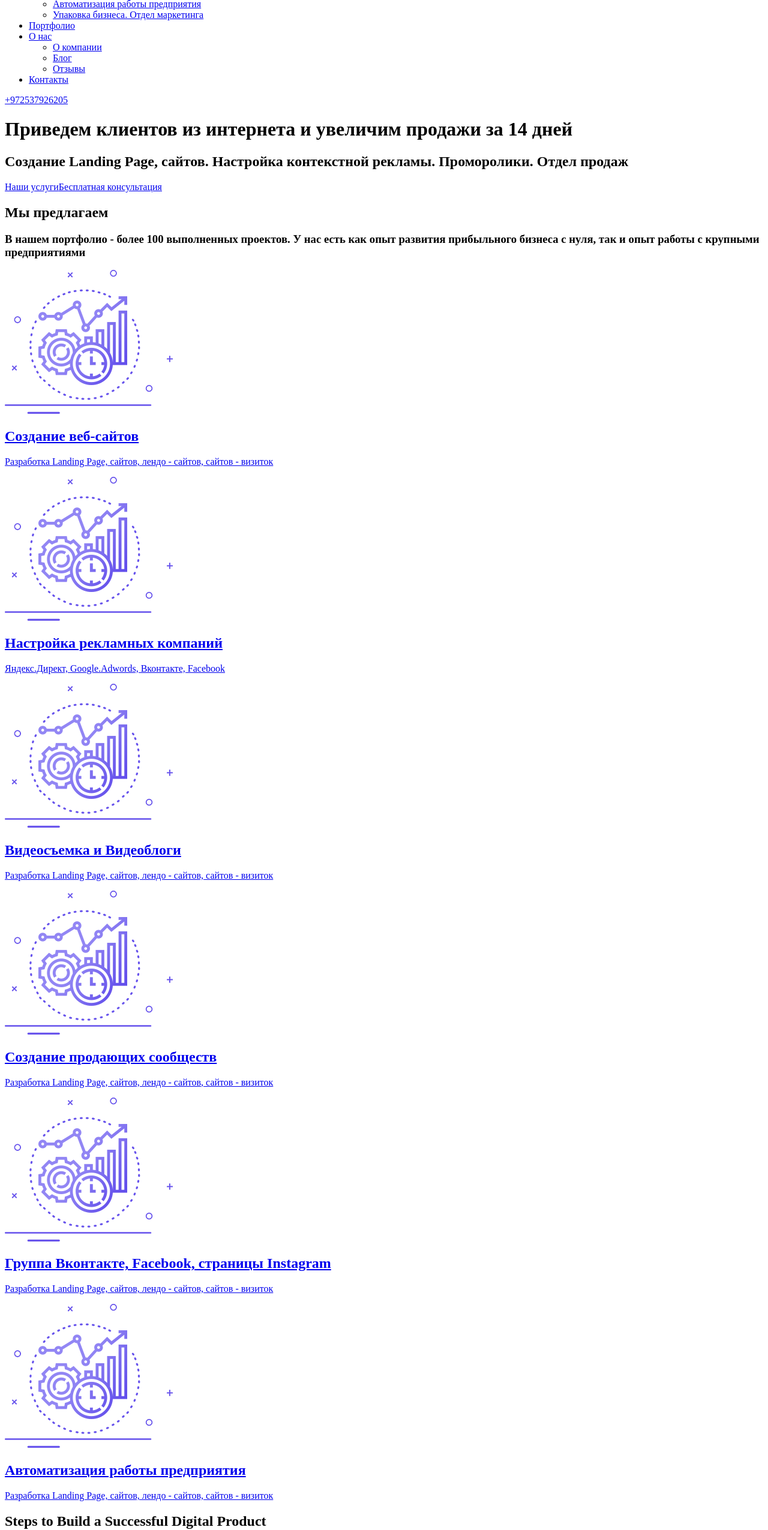
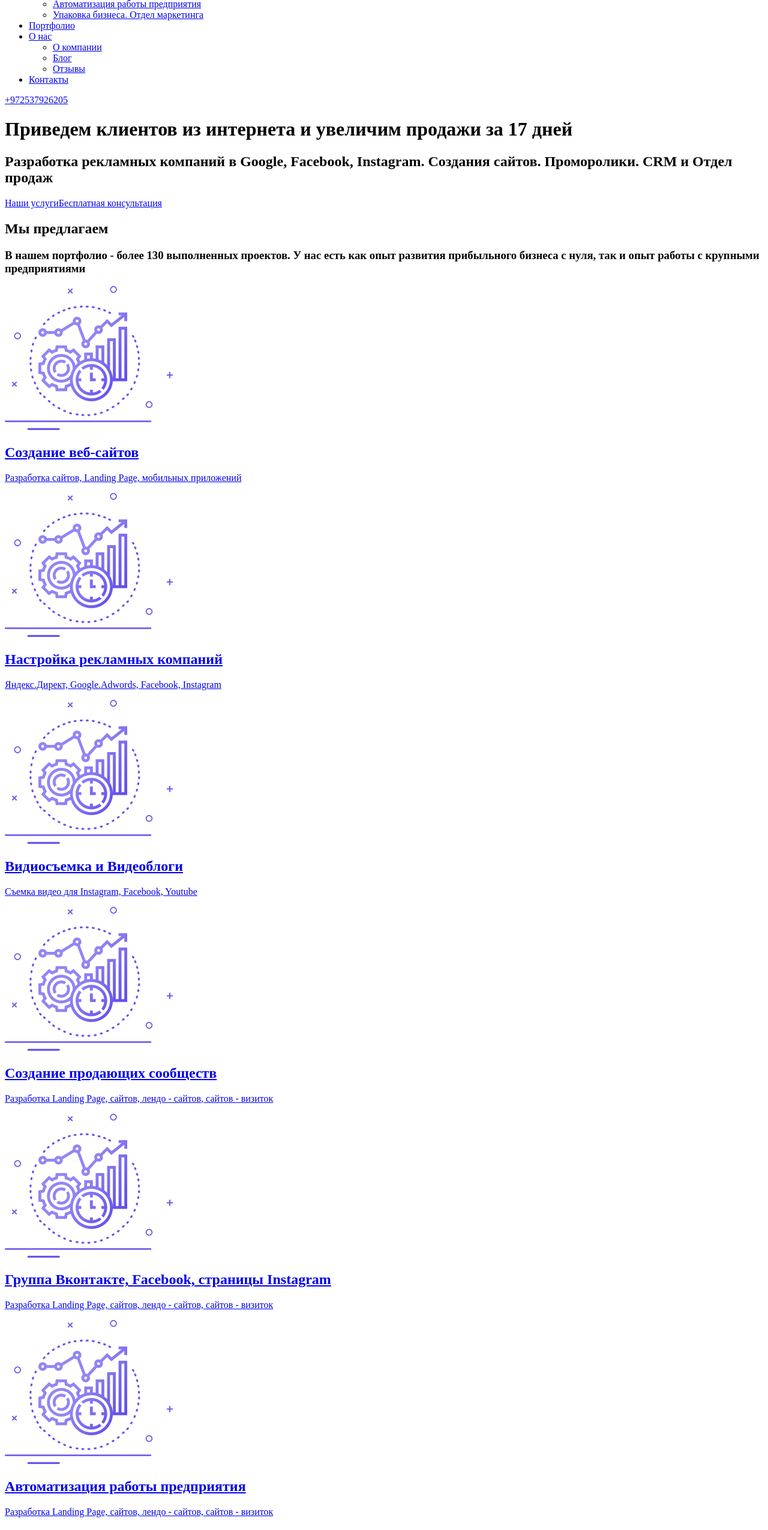
Before and after one commit to MariaSarbaj/imta, a React (Create React App) app in the folder imta-app/: page / in a window 1280 px wide. Shown: the part 234-2785 px from the top of the page at 60% size. Built offline with nearby package versions, Linux system fonts and the light colour scheme.

Commit message:
Layout finished

```diff
--- /dev/null
+++ b/imta-app/src/Components/CompanyDescription/CompanyDescription.js
@@ -0,0 +1,33 @@
+import React from 'react';
+
+const CompanyDescription = props => {
+
+    const array = props.numbers
+    const numbers = array.map((item, index) =>
+        <div key={index+1*3} className={'about__item'}>
+            <h4 className={'about__title'}>{item.title}</h4>
+            <p className={'about__desc'}>{item.desc}</p>
+            <span className={'about__number'}>{item.maxNum}</span>
+        </div>
+
+    )
+
+  return (
+   <section className={'about'}>
+        <div className={'about__wrapper'}>
+            <h3 className={'about__subtitle'}>{props.subTitle}</h3>
+            <h2 className={'about__title'}>{props.title}</h2>
+            <p className={'about__text'}>{props.text}</p>
+            <img src={props.img} alt={props.title}/>
+
+            <div className={'about__numbers'}>
+                {numbers}
+            </div>
+
+        </div>
+   </section>
+  );
+ }
+
+
+export default CompanyDescription;
--- a/imta-app/src/Data/DataRu.js
+++ b/imta-app/src/Data/DataRu.js
@@ -6,8 +6,8 @@ export const DataRu = {
     Logo: {img: '/img/logo_imta_black.png', alt: '', to: '/ru/'},
 
     FirstScreen: {
-        title: 'Приведем клиентов из интернета и увеличим продажи за 14 дней',
-        subtitle: 'Создание Landing Page, сайтов. Настройка контекстной рекламы. Проморолики. Отдел продаж',
+        title: 'Приведем клиентов из интернета и увеличим продажи за 17 дней',
+        subtitle: 'Разработка рекламных компаний в Google, Facebook, Instagram. Создания сайтов. Проморолики. CRM и Отдел продаж',
         button1text: 'Наши услуги',
         button1link: '/link1',
         button2text: 'Бесплатная консультация',
@@ -16,11 +16,11 @@ export const DataRu = {
     },
     ProductsOffer: {
         title: 'Мы предлагаем',
-        subTitle: 'В нашем портфолио - более 100 выполненных проектов. У нас есть как опыт развития прибыльного бизнеса с нуля, так и опыт работы с крупными предприятиями',
+        subTitle: 'В нашем портфолио - более 130 выполненных проектов. У нас есть как опыт развития прибыльного бизнеса с нуля, так и опыт работы с крупными предприятиями',
         Products: [
-            {productTitle: 'Создание веб-сайтов', productDescription: 'Разработка Landing Page, сайтов, лендо - сайтов, сайтов - визиток', img: '/img/img_box_01.png'},
-            {productTitle: 'Настройка рекламных компаний', productDescription: 'Яндекс.Директ, Google.Adwords, Вконтакте, Facebook', img: '/img/img_box_01.png'},
-            {productTitle: 'Видеосъемка и Видеоблоги', productDescription: 'Разработка Landing Page, сайтов, лендо - сайтов, сайтов - визиток', img: '/img/img_box_01.png'},
+            {productTitle: 'Создание веб-сайтов', productDescription: 'Разработка сайтов, Landing Page, мобильных приложений', img: '/img/img_box_01.png'},
+            {productTitle: 'Настройка рекламных компаний', productDescription: 'Яндекс.Директ, Google.Adwords, Facebook, Instagram', img: '/img/img_box_01.png'},
+            {productTitle: 'Видиосъемка и Видеоблоги', productDescription: 'Съемка видео для Instagram, Facebook, Youtube', img: '/img/img_box_01.png'},
             {productTitle: 'Создание продающих сообществ', productDescription: 'Разработка Landing Page, сайтов, лендо - сайтов, сайтов - визиток', img: '/img/img_box_01.png'},
             {productTitle: 'Группа Вконтакте, Facebook, страницы Instagram', productDescription: 'Разработка Landing Page, сайтов, лендо - сайтов, сайтов - визиток', img: '/img/img_box_01.png'},
             {productTitle: 'Автоматизация работы предприятия', productDescription: 'Разработка Landing Page, сайтов, лендо - сайтов, сайтов - визиток', img: '/img/img_box_01.png'},
@@ -28,6 +28,20 @@ export const DataRu = {
         ]
 
     },
+
+    CompanyDescription: {
+        Title: 'The Best Solutions for Our Clients',
+        subTitle: 'PRICING PLANS',
+        Text: 'Ea pro tibique comprehensam, sed ea verear numquam molestie. Nam te omittam comprehensam. Ne nam nonumy putent fuisset, reque fabulas usu ne. Ex vel populo appellantur. Eos ne delenit admodum.',
+        img: '/img/home4_img-1.png',
+        aboutNumbers: [
+            {title: 'Successful Projects', desc: 'MEDIA GALLERY IMAGES', maxNum: 25},
+            {title: 'Happy Quantum Users', desc: 'IN TWO MONTH', maxNum: 1325},
+            {title: 'Cups of Bracing Coffee', desc: 'TO STAY ACTIVE', maxNum: 958},
+            {title: 'Lines of Perfect Code', desc: 'PEACEFUL CODE', maxNum: 7845},
+        ]
+    },
+
     HowWeWork:{
         Title: 'Steps to Build a Successful Digital Product',
         subTitle: 'HOW WE DO IT',
--- a/imta-app/src/Layout/RU/MainPageRU/MainRu/MainRU.js
+++ b/imta-app/src/Layout/RU/MainPageRU/MainRu/MainRU.js
@@ -6,6 +6,7 @@ import Portfolio from "../../../../Components/Portfolio/Portfolio";
 import ConsultantForm from "../../../../Components/Forms/ConsultantForm/ConsultantForm";
 import Partners from "../../../../Components/Partners/Partners";
 import HowWeWork from "../../../../Components/HowWeWork/HowWeWork";
+import CompanyDescription from "../../../../Components/CompanyDescription/CompanyDescription";
 
 const MainRu = () => {
   return (
@@ -25,6 +26,15 @@ const MainRu = () => {
            subtitle={DataRu.ProductsOffer.subTitle}
            array={DataRu.ProductsOffer.Products}
        />
+
+       <CompanyDescription
+            title={DataRu.CompanyDescription.Title}
+            subTitle={DataRu.CompanyDescription.subTitle}
+            text={DataRu.CompanyDescription.Text}
+            img={DataRu.CompanyDescription.img}
+            numbers={DataRu.CompanyDescription.aboutNumbers}
+       />
+
        <HowWeWork
             title={DataRu.HowWeWork.Title}
             subtitle={DataRu.HowWeWork.subTitle}
```
Also changed, not shown: 1 other file (tests, documents, lock files or other folders).
